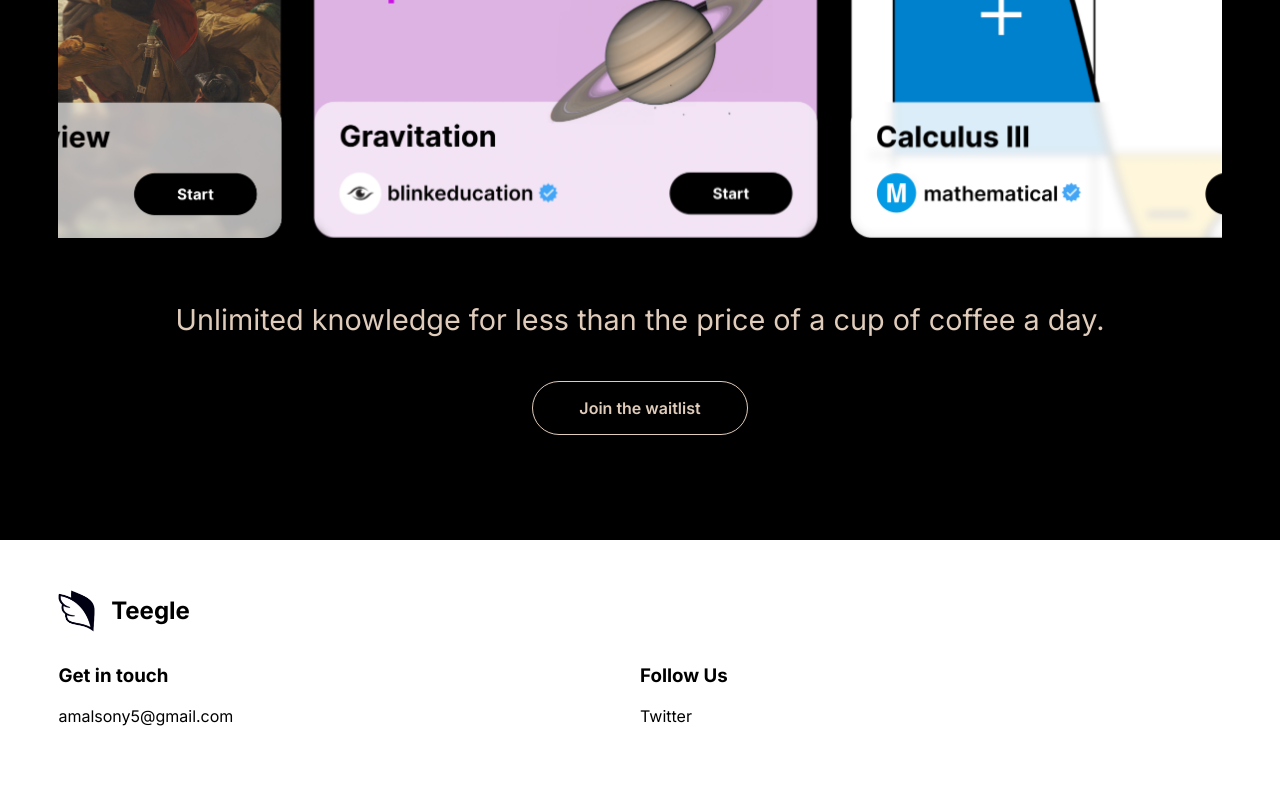
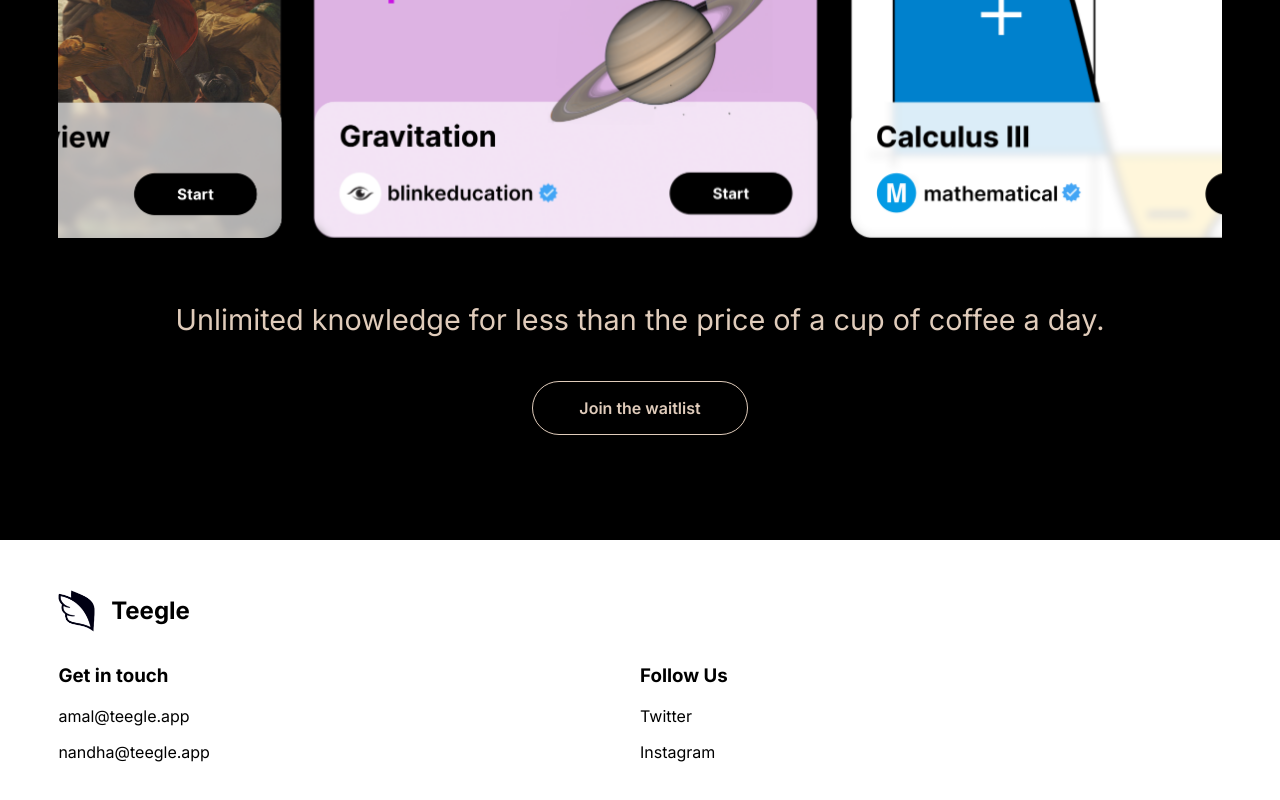
Before and after one commit to amalsony/teegle-landing, a Next.js app: page / in a window 1280 px wide. Shown: the part 4995-5795 px from the top of the page. Built offline with nearby package versions, Linux system fonts and the light colour scheme.

Commit message:
customemails

```diff
--- a/components/Footer.jsx
+++ b/components/Footer.jsx
@@ -15,15 +15,38 @@
           <div className={classes.section}>
             <h3 className={classes.title}>Get in touch</h3>
             <a
-              href="mailto:amalsony5@gmail.com"
+              href="mailto:amal@teegle.app"
               rel="noreferrer"
               target="_blank"
               className={classes.para}
             >
-              amalsony5@gmail.com
+              amal@teegle.app
+            </a>
+            <a
+              href="mailto:nandha@teegle.app"
+              rel="noreferrer"
+              target="_blank"
+              className={classes.para}
+            >
+              nandha@teegle.app
             </a>
           </div>
-
+          {/* <div className={classes.section}>
+            <h3 className={classes.title}>Advertise On Teegle</h3>
+            <p className={classes.para}>
+              {" "}
+              Advertise to the most engaged audience on the internet. Gen Z.
+              Email us at{" "}
+              <a
+                href="mailto:amal@teegle.app"
+                rel="noreferrer"
+                target="_blank"
+                className={classes.para_bold}
+              >
+                advertise@teegle.app
+              </a>
+            </p>
+          </div> */}
           <div className={classes.section}>
             <h3 className={classes.title}>Follow Us</h3>
             <a
@@ -34,6 +57,14 @@
             >
               Twitter
             </a>
+            <a
+              target="_blank"
+              rel="noreferrer"
+              href="https://instagram.com/TeegleApp"
+              className={classes.para}
+            >
+              Instagram
+            </a>
           </div>
         </div>
       </div>
--- a/components/Footer.module.css
+++ b/components/Footer.module.css
@@ -31,6 +31,24 @@
   margin-right: 1rem;
 }
 
+.section_container > div:first-child > a,
+.section_container > div:nth-child(2) > a {
+  display: block;
+  margin-bottom: 1rem;
+}
+
+.para {
+  font-weight: 400;
+  font-size: 1rem;
+  max-width: 290px;
+}
+
+.para_bold {
+  font-weight: 700;
+  font-size: 1rem;
+  max-width: 290px;
+}
+
 @media (max-width: 768px) {
   .footer {
     padding: 1rem;
@@ -48,6 +66,10 @@
     width: 100%;
   }
 
+  .section {
+    margin-bottom: 4rem;
+  }
+
   .section_container > div {
     width: 50%;
   }
```
